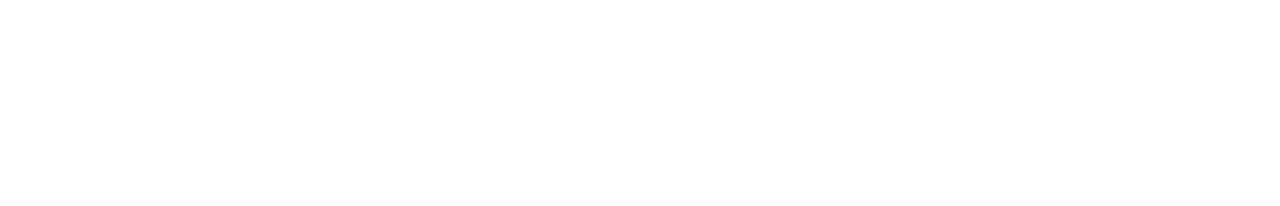
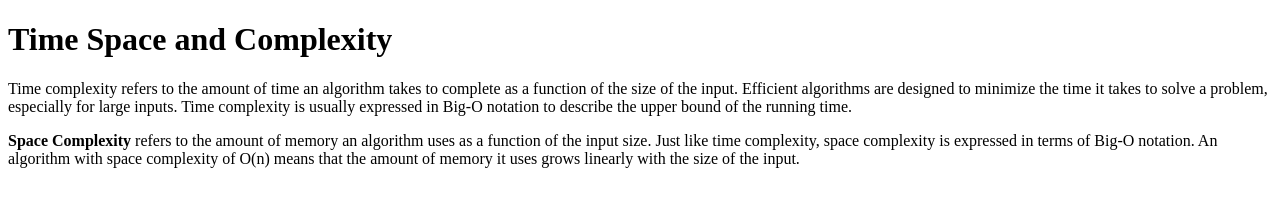
Before and after one commit to acciojob/time-and-space-complexity-DharminderPal, a website: page main.html in a window 1280 px wide. Drawn offline with Linux system fonts and the light colour scheme.

Commit message:
created a submission

```diff
--- a/main.html
+++ b/main.html
@@ -7,6 +7,28 @@
 </head>
 
 <body>
+
+   <h1>Time Space and Complexity</h1>
+
+    <p>
+        Time complexity refers to the amount of time an algorithm takes to complete as a function of the size of the input.
+        Efficient algorithms are designed to minimize the time it takes to solve a problem, especially for large inputs.
+        Time complexity is usually expressed in Big-O notation to describe the upper bound of the running time.
+    </p>
+
+    <p>
+        <b>Space Complexity</b> refers to the amount of memory an algorithm uses as a function of the input size.
+        Just like time complexity, space complexity is expressed in terms of Big-O notation. An algorithm with space complexity
+        of O(n) means that the amount of memory it uses grows linearly with the size of the input.
+    </p>
+
+
+
+
+
+
+
+
 	<!-- the entire body must be written by student -->
     <script type="text/javascript" src="./script.js">
 </script>
```
